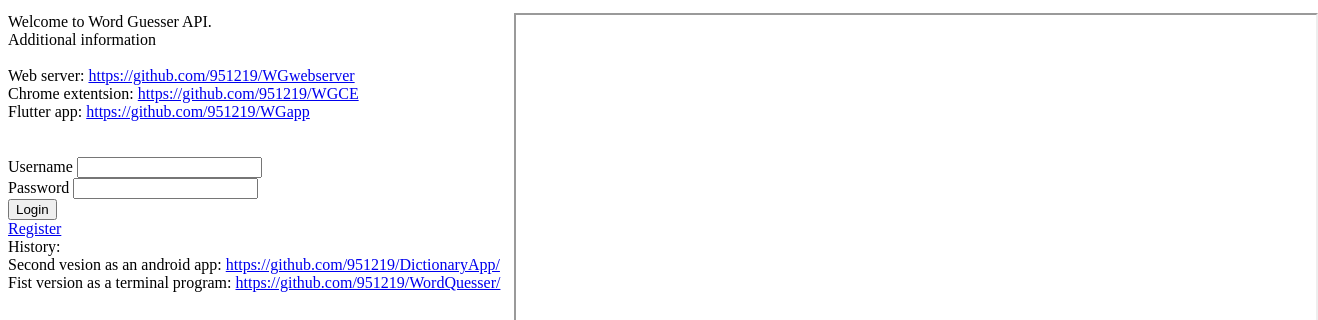
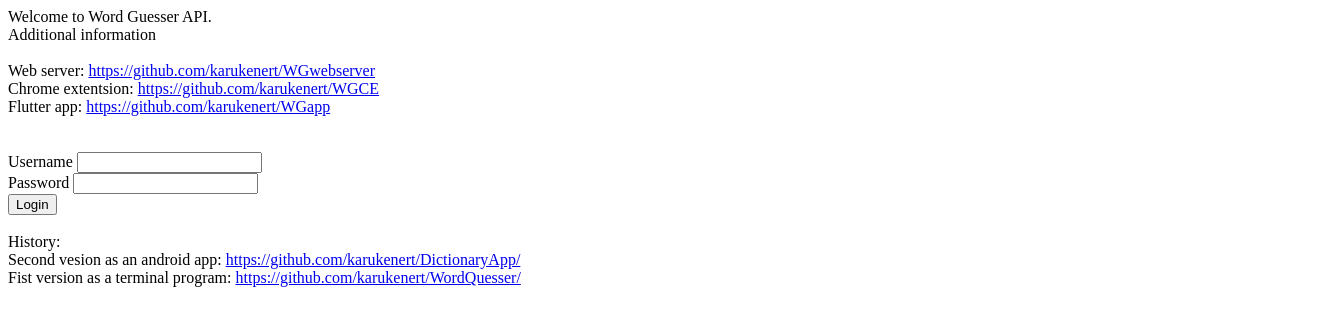
Before and after one commit to 951219/WGwebserver, a website: page index.html in a window 1280 px wide. Shown: the top 320 px of the page, 1318 px wide, since content can reach past the window. Drawn offline with Linux system fonts and the light colour scheme.

Commit message:
modified html, removed a comment

```diff
--- a/index.html
+++ b/index.html
@@ -13,16 +13,16 @@
 				Additional information<br />
 				<br />
 				Web server:
-        <a href="https://github.com/951219/WGwebserver"
-          >https://github.com/951219/WGwebserver</a
+				<a href="https://github.com/karukenert/WGwebserver"
+					>https://github.com/karukenert/WGwebserver</a
 				><br />
 				Chrome extentsion:
-        <a href="https://github.com/951219/WGCE"
-          >https://github.com/951219/WGCE</a
+				<a href="https://github.com/karukenert/WGCE"
+					>https://github.com/karukenert/WGCE</a
 				><br />
 				Flutter app:
-        <a href="https://github.com/951219/WGapp"
-          >https://github.com/951219/WGapp</a
+				<a href="https://github.com/karukenert/WGapp"
+					>https://github.com/karukenert/WGapp</a
 				><br />
 				<br /><br />
 				<form action="/user/login" method="POST">
@@ -36,25 +36,21 @@
 					</div>
 					<button type="submit">Login</button>
 				</form>
-        <a href="/register">Register</a>
+				<!-- <a href="/register">Register (not implemented yet) </a> -->
 
 				<br />
 				History:<br />
 				Second vesion as an android app:
-        <a href="https://github.com/951219/DictionaryApp/"
-          >https://github.com/951219/DictionaryApp/</a
+				<a href="https://github.com/karukenert/DictionaryApp/"
+					>https://github.com/karukenert/DictionaryApp/</a
 				><br />
 				Fist version as a terminal program:
-        <a href="https://github.com/951219/WordQuesser/"
-          >https://github.com/951219/WordQuesser/</a
+				<a href="https://github.com/karukenert/WordQuesser/"
+					>https://github.com/karukenert/WordQuesser/</a
 				><br />
 				<br />
 				<div><h1>Endpoints</h1></div>
 			</div>
-
-      <div style="margin-left: 40%; height: 300px; width: 300px">
-        <pre><iframe src="" name="search_iframe" style="height: 50vh; width: 100vh;"></iframe></pre>
-      </div>
 		</div>
 	</body>
 </html>
--- a/routes/user.js
+++ b/routes/user.js
@@ -25,7 +25,6 @@ router.post('/signup', async (req, res) => {
     let username = req.body.username.toLowerCase();
     let pw_plain = req.body.password;
     let userid = crypto.randomBytes(20).toString('hex');
-    // TODO Error handling, if username already exists. return 409
 
 
     try {
```
Lines whose indentation alone changed are shown as unchanged.
